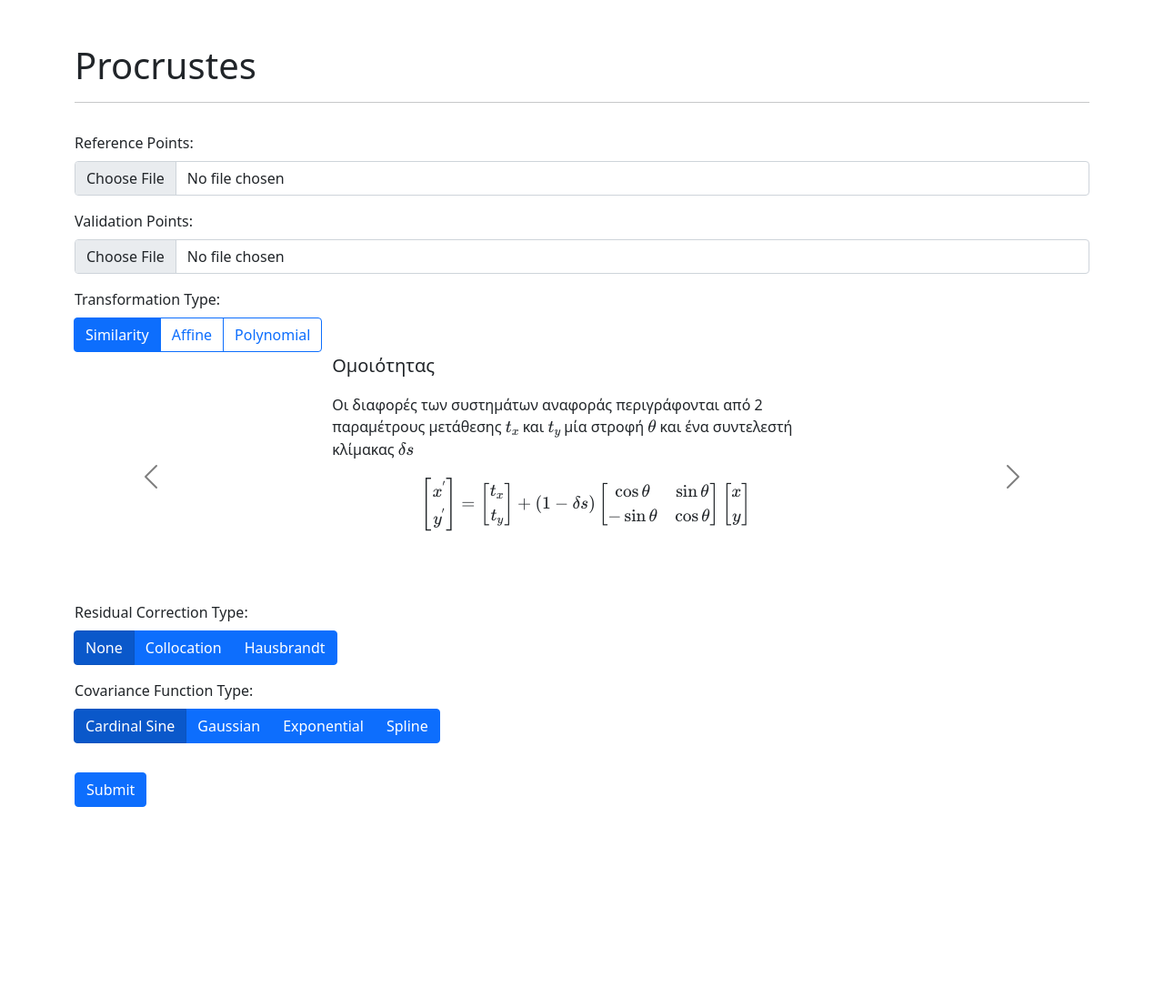
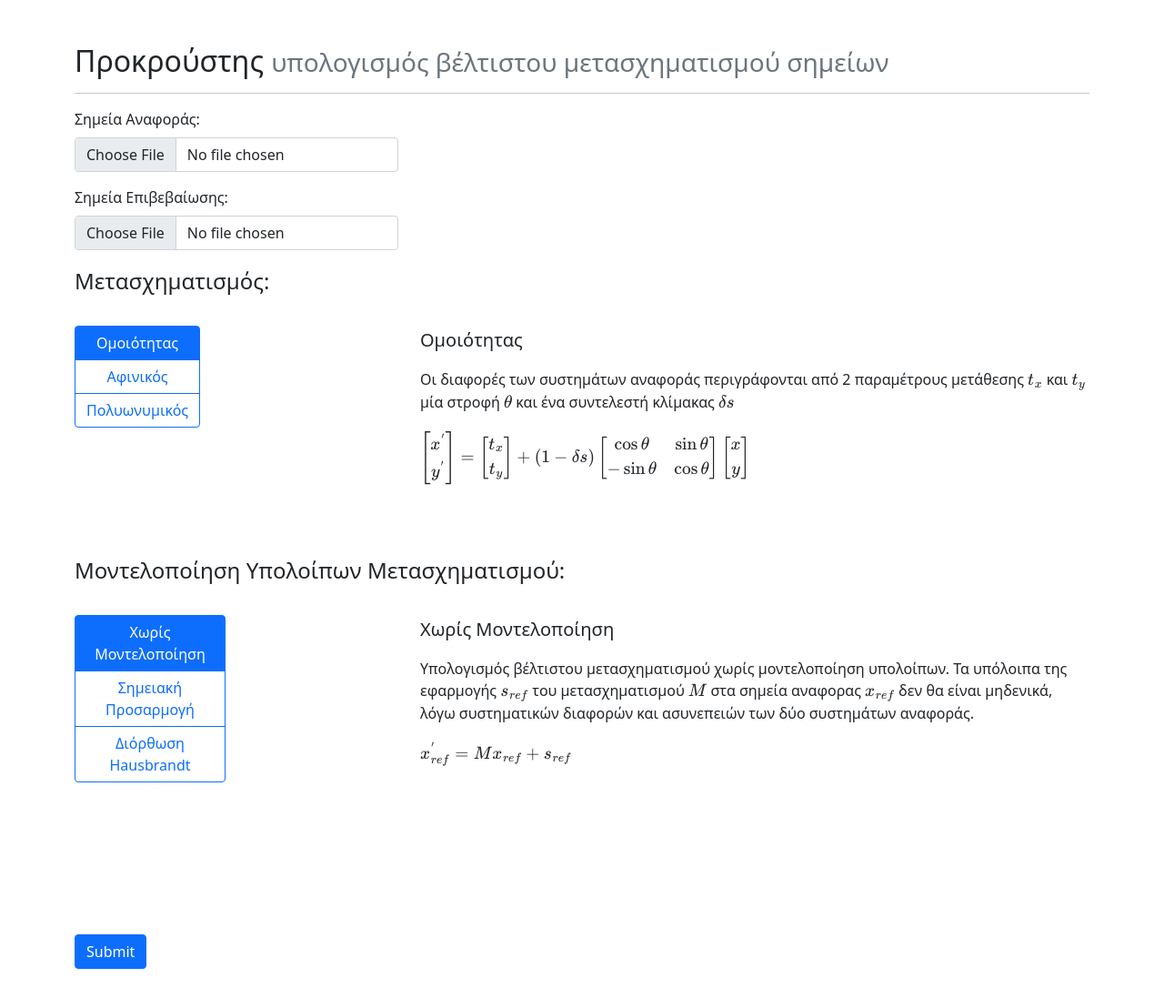
Before and after one commit to georgeouzou/survgr, a Django app: page /procrustes/ in a window 1280 px wide. Shown: the whole page at 91% size. Before the commit the page ends 887 px from the top, so only its background shows below. Run offline with Django 3.2, Linux system fonts and the light colour scheme; some libraries are stand-ins or nearby versions.

Commit message:
better html output

```diff
--- a/procrustes/forms.py
+++ b/procrustes/forms.py
@@ -3,13 +3,13 @@ from .fit import TransformationType, ResidualCorrectionType, CovarianceFunctionT
 
 class ReferencePointsForm(forms.Form):
 	reference_points = forms.FileField(
-		label='Reference Points',
+		label='Σημεία Αναφοράς',
 		widget=forms.FileInput(
 			attrs={'class': 'form-control'},
 		)
 	)
 	validation_points = forms.FileField(
-		label='Validation Points',
+		label='Σημεία Επιβεβαίωσης',
 		required=False,
 		widget=forms.FileInput(
 			attrs={'class': 'form-control'},
@@ -17,34 +17,34 @@ class ReferencePointsForm(forms.Form):
 	)
 	transformation_type = forms.ChoiceField(
 		choices=[
-			(TransformationType.Similarity.value, TransformationType.Similarity.name),
-			(TransformationType.Affine.value, TransformationType.Affine.name),
-			(TransformationType.Polynomial.value, TransformationType.Polynomial.name),
+			(TransformationType.Similarity.value, 'Ομοιότητας'),
+			(TransformationType.Affine.value, 'Αφινικός'),
+			(TransformationType.Polynomial.value, 'Πολυωνυμικός'),
 		],
 		initial = TransformationType.Similarity.value,
-		label = 'Transformation Type',
+		label = 'Μετασχηματισμός',
 		widget=forms.RadioSelect(
 			attrs={'class': 'btn-check', 'autocomplete': 'off'},
 		)
 	)
 	residual_correction_type = forms.ChoiceField(
 		choices=[
-			(ResidualCorrectionType.NoCorrection.value, 'None'),
-			(ResidualCorrectionType.Collocation.value, ResidualCorrectionType.Collocation.name),
-			(ResidualCorrectionType.Hausbrandt.value, ResidualCorrectionType.Hausbrandt.name),
+			(ResidualCorrectionType.NoCorrection.value, 'Χωρίς Μοντελοποίηση'),
+			(ResidualCorrectionType.Collocation.value, 'Σημειακή Προσαρμογή'),
+			(ResidualCorrectionType.Hausbrandt.value, 'Διόρθωση Hausbrandt'),
 		],
 		initial = ResidualCorrectionType.NoCorrection.value,
-		label = 'Residual Correction Type',
+		label = 'Μοντελοποίηση Yπολοίπων Μετασχηματισμού',
 		widget=forms.RadioSelect(
 			attrs={'class': 'btn-check', 'autocomplete': 'off'},
 		)
 	)
 	cov_function_type = forms.ChoiceField(
 		choices=[
-			(CovarianceFunctionType.CardinalSine.value, 'Cardinal Sine'),
-			(CovarianceFunctionType.Gaussian.value, CovarianceFunctionType.Gaussian.name),
-			(CovarianceFunctionType.Exponential.value, CovarianceFunctionType.Exponential.name),
-			(CovarianceFunctionType.Spline.value, CovarianceFunctionType.Spline.name),
+			(CovarianceFunctionType.CardinalSine.value, 'Sinc'),
+			(CovarianceFunctionType.Gaussian.value, 'Gauss'),
+			(CovarianceFunctionType.Exponential.value, 'Exp'),
+			(CovarianceFunctionType.Spline.value, 'Spline'),
 		],
 		initial = CovarianceFunctionType.CardinalSine.value,
 		label = 'Covariance Function Type',
--- a/procrustes/static/procrustes/js/index.js
+++ b/procrustes/static/procrustes/js/index.js
@@ -1,3 +1,5 @@
+const ANIM_TIME = 300;
+
 function generate_reference_coordinate_table(result) {
 
     let source_coords = result.input.cs_source.coords; // arrays with [x,y]
@@ -105,9 +107,9 @@ function generate_covariance_plot(collocation_data) {
     ];
 
     let layout = {
-        title: "Covariance Function",
-        xaxis: { title: "Distance (km)" },
-        yaxis: { title: "Covariance (cm<sup>2</sup>)" },
+        title: "Συνάρτηση συμμεταβλητότητας f<sub>c</sub>(d)",
+        xaxis: { title: "Απόσταση(km)" },
+        yaxis: { title: "Συμμεταβλητότητα (cm<sup>2</sup>)" },
     }
     Plotly.newPlot("output_cov_plot", data, layout, {staticPlot:true});
 }
@@ -164,8 +166,29 @@ $("#id_transformation_type > input[type=radio]").change(function() {
     carousel.to(this.value);
 });
 
+$("#id_residual_correction_type > input[type=radio]").change(function() {
+    let carousel = bootstrap.Carousel.getOrCreateInstance($("#id_carousel_residual_correction_type")[0]);
+    carousel.to(this.value);
+});
+
+$('#id_cov_function_type').hide(); // initial state
+
+// change visibility of covariance function type
+$('#id_residual_correction_type > input[type=radio]').change(function() {
+    const COLLOCATION_ID = 1;
+    if (this.value == COLLOCATION_ID) {
+        $('#id_cov_function_type').show(ANIM_TIME);
+        //$('#id_cov_function_type > input').prop('disabled', false);
+    } else {
+        $('#id_cov_function_type').hide(ANIM_TIME);
+        //$('#id_cov_function_type > input').prop('disabled', true);
+    }
+});
+
+/*
 $("#id_carousel_transformation_type").on("slide.bs.carousel", function (e) {
     let index = e.to;
    // $("#id_transformation_type > input[type=radio]").removeAttr("checked");
     $(`#id_transformation_type > input[type=radio][value=${index}]`).prop("checked", true);
 });
+*/
--- /dev/null
+++ b/procrustes/static/procrustes/js/mathjax_config.js
@@ -0,0 +1,12 @@
+MathJax = {
+    loader: {load: ["input/tex", "output/chtml"]},
+    tex: {
+        inlineMath: [['$', '$'], ['\\(', '\\)']],
+    },
+    chtml: {
+        displayAlign: 'left',
+    },
+    svg: {
+        displayAlign: 'left',
+    },
+};
--- a/procrustes/templates/procrustes/index.html
+++ b/procrustes/templates/procrustes/index.html
@@ -16,25 +16,22 @@
     <!--Plotly-->
     <script src="https://cdn.plot.ly/plotly-2.11.1.min.js"></script>
     <!--Mathjax-->
-    <script>
-        MathJax = {
-            tex: {
-                inlineMath: [['$', '$'], ['\\(', '\\)']]
-            }
-        };
-    </script>
+    <script src="{% static 'procrustes/js/mathjax_config.js' %}?version=1.3" type="text/javascript"></script>
     <script type="text/javascript" id="MathJax-script" async
         src="https://cdn.jsdelivr.net/npm/mathjax@3/es5/tex-mml-chtml.js">
     </script>
 </head>
 <body>
     <div class="container pt-5">
-        <h1>Procrustes</h1>
+        <h2>Προκρούστης
+            <small class="text-muted">υπολογισμός βέλτιστου μετασχηματισμού σημείων</small>
+        </h2>
         <hr>
+        <form id="form_input" method="post" action="{% url 'upload_reference' %}" enctype="multipart/form-data">
+            {% csrf_token %}
+
             <div class="row">
-            <form id="form_input" method="post" action="{% url 'upload_reference' %}" enctype="multipart/form-data">
-                <div class="pt-3 pb-3">
-                    {% csrf_token %}
+                <div class="col-sm-4">
                     <label class="form-label" for="{{ form.reference_points.id_for_label }}">
                         {{ form.reference_points.label }}:
                     </label>
@@ -47,13 +44,18 @@
                     <div class="pb-3">
                         {{ form.validation_points }}
                     </div>
-                    <label class="form-label" for="id_transformation_type">
+                </div>
+                <div class="col-sm-8">
+                    <!-- map -->
+                </div>
+           </div>
+
+           <fieldset class="row">
+               <legend class="pb-4">
                     {{ form.transformation_type.label }}:
-                    </label>
-                    <div class="row">
-                        <!-- <div style="visibility: hidden;"> -->
-                        <div class="col-md-12">
-                            <div class="btn-group" role="group" id="id_transformation_type">
+               </legend>
+                <div class="col-sm-4">
+                    <div class="btn-group-vertical" role="group" id="id_transformation_type">
                     {% for radio in form.transformation_type %}
                         {{ radio.tag }}
                         <label class="btn btn-outline-primary" for="{{ radio.id_for_label }}">
@@ -62,17 +64,14 @@
                     {% endfor %}
                     </div>
                 </div>
-                        <div class="col-md-12">
+                <div class="col-sm-8">
                     <div id="id_carousel_transformation_type" class="carousel carousel-dark slide" data-bs-interval="false">
                         <div class="carousel-inner">
                             <div class="carousel-item active">
-                                        <div class="d-inline-block w-25 h-100"></div>
-                                        <div style="min-height: 250px" class="d-inline-block w-50 h-100">
+                                <div style="min-height: 250px" class="d-block w-100 h-100">
                                     <p class="lead">Ομοιότητας</p>
-                                            <p>Οι διαφορές των συστημάτων αναφοράς περιγράφονται από
-                                                    2 παραμέτρους μετάθεσης $t_x$ και $t_y$
-                                                    μία στροφή $\theta$ και
-                                                    ένα συντελεστή κλίμακας $\delta s$
+                                    <p>Οι διαφορές των συστημάτων αναφοράς περιγράφονται από 2 παραμέτρους μετάθεσης $t_x$ και $t_y$
+                                       μία στροφή $\theta$ και ένα συντελεστή κλίμακας $\delta s$
                                     </p>
                                     <p>
                                         $$
@@ -83,11 +82,9 @@
                                         $$
                                     </p>
                                 </div>
-                                        <div class="d-inline-block w-25 h-100"></div>
                             </div>
                             <div class="carousel-item">
-                                        <div class="d-inline-block w-25 h-100"></div>
-                                        <div style="min-height: 250px" class="d-inline-block w-50 h-100">
+                                <div style="min-height: 250px" class="d-block w-100 h-100">
                                     <p class="lead">Αφινικός</p>
                                     <p>Οι διαφορές των συστημάτων αναφοράς περιγράφονται από
                                        2 παραμέτρους μετάθεσης $t_x$ και $t_y$
@@ -104,11 +101,9 @@
                                         $$
                                     </p>
                                 </div>
-                                        <div class="d-inline-block w-25 h-100"></div>
                             </div>
                             <div class="carousel-item">
-                                        <div class="d-inline-block w-25 h-100"></div>
-                                        <div style="min-height: 250px" class="d-inline-block w-50 h-100">
+                                <div style="min-height: 250px" class="d-block w-100 h-100">
                                     <p class="lead">Πολυωνυμικός 2ου βαθμού</p>
                                     <p>Οι διαφορές των συστημάτων αναφοράς περιγράφονται από 12 παραμέτρους $\alpha_i$ και $\beta_i$</p>
                                     <p>
@@ -117,62 +112,113 @@
                                         y^{'} &= \beta_0 + \beta_1 x + \beta_2 y + \beta_3 x^{2} + \beta_4 y^{2} + \beta_5 xy
                                         \end{aligned}
                                         $$
-                                                <!--
-                                                $$
-                                                \begin{bmatrix} x^{'} \\ y^{'} \end{bmatrix} =
-                                                \begin{bmatrix} \alpha_0 \\ \beta_0 \end{bmatrix} +
-                                                \begin{bmatrix} \alpha_1 + \alpha_3 x & \alpha_2 + \alpha_4 y + \alpha_5 x \\ \beta_1 + \beta_3 x + \beta_5 y & beta_2 + \beta_4 y \end{bmatrix}
-                                                \begin{bmatrix} x \\ y \end{bmatrix}
-                                                $$
-                                                -->
                                     </p>
-                                        </div>
-                                        <div class="d-inline-block w-25 h-100"></div>
-                                    </div>
-                                </div>
-                                <button class="carousel-control-prev" type="button" data-bs-target="#id_carousel_transformation_type" data-bs-slide="prev">
-                                    <span class="carousel-control-prev-icon" aria-hidden="true"></span>
-                                    <span class="visually-hidden">Previous</span>
-                                </button>
-                                <button class="carousel-control-next" type="button" data-bs-target="#id_carousel_transformation_type" data-bs-slide="next">
-                                    <span class="carousel-control-next-icon" aria-hidden="true"></span>
-                                    <span class="visually-hidden">Next</span>
-                                </button>
                                 </div>
                             </div>
                         </div>
-                    <label class="form-label" for="id_residual_correction_type">
+                    </div>
+                </div>
+            </fieldset> <!-- transformation_type row-->
+
+            <fieldset class="row">
+                <legend class="pb-4">
                     {{ form.residual_correction_type.label }}:
-                    </label>
-                    <div class="pb-3">
-                        <div class="btn-group" role="group" id="id_residual_correction_type">
+                </legend>
+                <div class="col-sm-2">
+                    <div class="btn-group-vertical" role="group" id="id_residual_correction_type">
                     {% for radio in form.residual_correction_type %}
                         {{ radio.tag }}
-                            <label class="btn btn-primary" for="{{ radio.id_for_label }}">
+                        <label class="btn btn-outline-primary" for="{{ radio.id_for_label }}">
                             {{ radio.choice_label }}
                         </label>
                     {% endfor %}
                     </div>
                 </div>
+                <div class="col-sm-2">
+                    <!--
                     <label class="form-label" for="id_cov_function_type">
                         {{ form.cov_function_type.label }}:
                     </label>
-                    <div class="pb-3">
-                        <div class="btn-group" role="group" id="id_cov_function_type">
+                    -->
+                    <div class="btn-group-vertical" role="group" id="id_cov_function_type">
                     {% for radio in form.cov_function_type %}
                         {{ radio.tag }}
-                            <label class="btn btn-primary" for="{{ radio.id_for_label }}">
+                        <label class="btn btn-outline-primary" for="{{ radio.id_for_label }}">
                             {{ radio.choice_label }}
                         </label>
                     {% endfor %}
                     </div>
                 </div>
+                <div class="col-sm-8">
+                    <div id="id_carousel_residual_correction_type" class="carousel carousel-dark slide" data-bs-interval="false">
+                        <div class="carousel-inner">
+                            <div class="carousel-item active">
+                                <div style="min-height: 350px" class="d-block w-100 h-100">
+                                    <p class="lead">Χωρίς Μοντελοποίηση</p>
+                                    <p>
+                                    Υπολογισμός βέλτιστου μετασχηματισμού χωρίς μοντελοποίηση υπολοίπων.
+                                    Τα υπόλοιπα της εφαρμογής $s_{ref}$ του μετασχηματισμού $M$ στα σημεία αναφορας $x_{ref}$ δεν θα είναι μηδενικά,
+                                    λόγω συστηματικών διαφορών και ασυνεπειών των δύο συστημάτων αναφοράς.
+                                    </p>
+                                    <p>
+                                        $$
+                                        x^{'}_{ref} = M x_{ref} + s_{ref}
+                                        $$
+                                    </p>
                                 </div>
+                            </div>
+                            <div class="carousel-item">
+                                <div style="min-height: 350px" class="d-block w-100 h-100">
+                                    <p class="lead">Σημειακή Προσαρμογή (Collocation)</p>
+                                    <p>
+                                    Ανακατανομή των υπολοίπων $s_{ref}$ των σημείων αναφοράς $x_{ref}$ στα νέα σημεία
+                                    προς μετασχηματισμό $x_{new}$ μέσω σημειακής προσαρμογής.
+                                    Τα υπόλοιπα $s_{ref}$ αντιμετωπίζονται ως σήματα και γίνεται πρόγνωση σημάτων
+                                    στα $x_{new}$. Για την πρόγνωση υπολογίζεται συνάρτηση $f_c(d)$ πού περιγράφει
+                                    την συμμετάβλητότητα $c$ του σήματος σε ένα σημείο στην περιοχή ενδιαφέροντος, με βάση την απόστασή του $d$
+                                    από τα σημεία αναφοράς.
+                                    </p>
+                                    <p>
+                                        $$
+                                        x^{'}_{ref} = M x_{ref}
+                                        $$
+                                        $$
+                                        x^{'}_{new} = M x_{new} + C_{new, ref} C^{-1}_{ref, ref} s_{ref}
+                                        $$
+                                    </p>
+                                </div>
+                            </div>
+                            <div class="carousel-item">
+                                <div style="min-height: 350px" class="d-block w-100 h-100">
+                                    <p class="lead">Διόρθωση Hausbrandt</p>
+                                    <p>
+                                    Ανακατανομή των υπολοίπων $s_{ref}$ των σημείων αναφοράς $x_{ref}$ στα νέα σημεία
+                                    προς μετασχηματισμό $x_{new}$ μέσω παρεμβολής.
+                                    Η παρεμβολή χρησιμοποιεί βάρος $w$, ίσο με το αντίστροφο του τετραγώνου
+                                    της απόστασης του νέου σημείου από τα σημεία αναφοράς.
+                                    </p>
+                                    <p>
+                                        $$
+                                        x^{'}_{ref} = M x_{ref}
+                                        $$
+                                        $$
+                                        x^{'}_{new} = M x_{new} + \delta x_{new}
+                                        $$
+                                        $$
+                                        \delta x_{new} = \sum_{i=0}^{ref} {w_{new,i} s_i \over w_{new,i}}
+                                        $$
+                                    </p>
+                                </div>
+                            </div>
+                        </div>
+                    </div>
+                </div>
+            </fieldset> <!-- residual_correction_type row -->
+
             <div class="pb-3">
                 <button class="btn btn-primary">Submit</button>
             </div>
         </form>
-        </div>
         <div class="row pt-3">
             <div class="col-sm-4">
                 <div id="output_transformation_params"></div>
```
Lines whose indentation alone changed are shown as unchanged.
